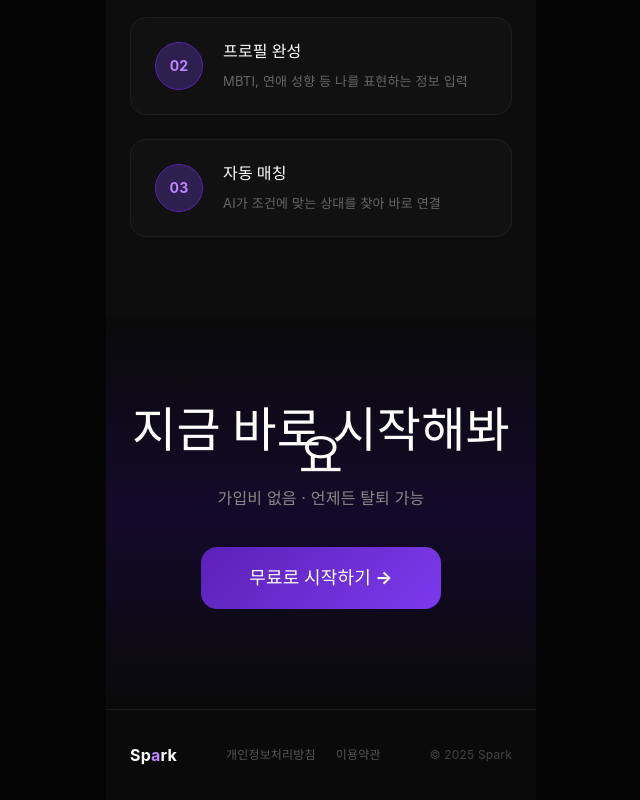
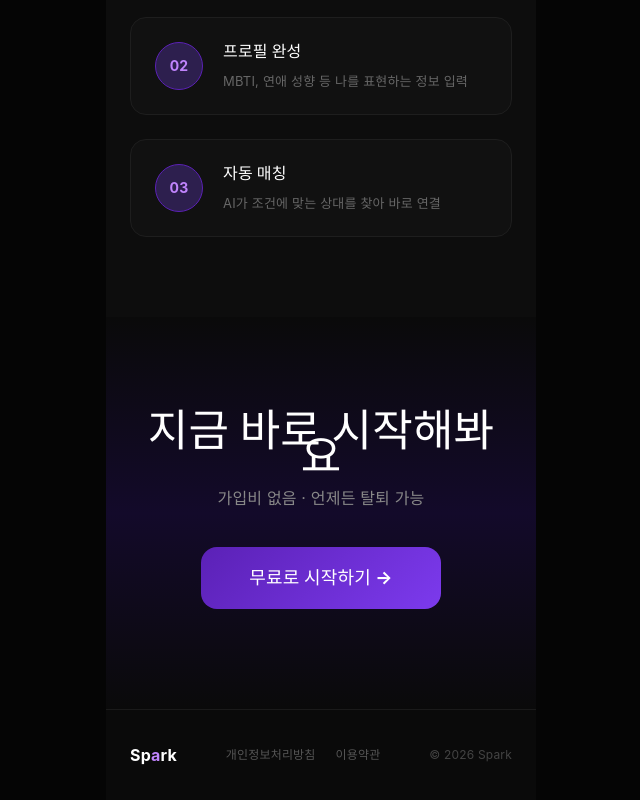
Before and after one commit to COOL-DEV1/matching, a React (Vite) app: page / in a window 1280 px wide. Shown: the part 2089-2889 px from the top of the page, without its empty margins (319-959 px from the left). Built offline with nearby package versions, Linux system fonts and the light colour scheme; no server answers.

Commit message:
폰트 사이즈 조정

```diff
--- a/src/pages/landing/Landing.tsx
+++ b/src/pages/landing/Landing.tsx
@@ -399,7 +399,7 @@ export function Landing() {
         <h3
           style={{
             color: "#fff",
-            fontSize: "clamp(28px, 6vw, 48px)",
+            fontSize: "clamp(28px, 6vw, 44px)",
             fontWeight: 700,
             marginBottom: "16px",
           }}>
@@ -450,7 +450,7 @@ export function Landing() {
             이용약관
           </a>
         </div>
-        <span style={{ color: "#444", fontSize: "12px" }}>© 2025 Spark</span>
+        <span style={{ color: "#444", fontSize: "12px" }}>© 2026 Spark</span>
       </div>
     </div>
   );
```
